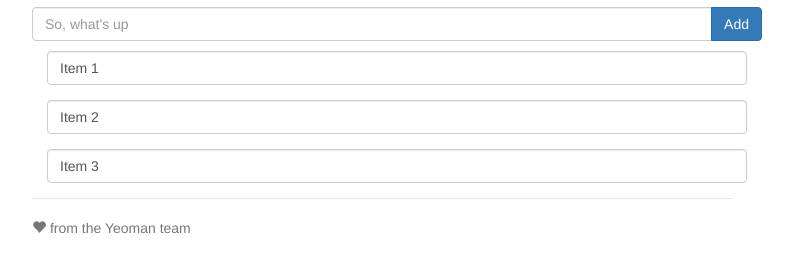
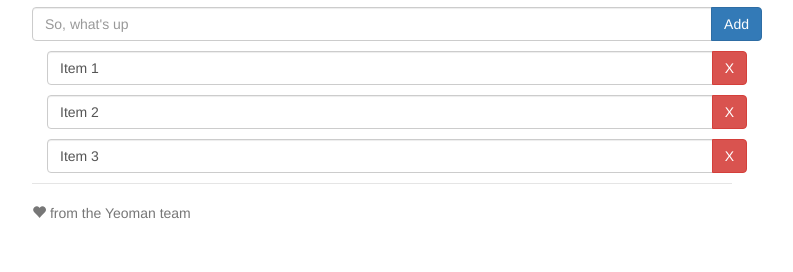
Before and after one commit to silver-io/firstYeomanApp, a website: page app/index.html in a window 1280 px wide. Shown: the part 166-438 px from the top of the page, without its empty margins (258-1051 px from the left). Drawn offline with nearby package versions, Linux system fonts and the light colour scheme; some packages are replaced by stand-ins of ours; files that its build step writes are made by us from their sources.

Commit message:
buttons can now be removed

```diff
--- a/app/index.html
+++ b/app/index.html
@@ -68,6 +68,8 @@
     <script src="bower_components/angular-animate/angular-animate.js"></script>
     <script src="bower_components/angular-touch/angular-touch.js"></script>
     <script src="bower_components/angular-route/angular-route.js"></script>
+    <script src="bower_components/jquery-ui/jquery-ui.js"></script>
+    <script src="bower_components/angular-ui-sortable/sortable.js"></script>
     <!-- endbower -->
     <!-- endbuild -->
 
--- a/app/scripts/controllers/main.js
+++ b/app/scripts/controllers/main.js
@@ -13,5 +13,8 @@ angular.module('firstYeomanAppApp')
     $scope.addTodo = function () {
   		$scope.todos.push($scope.todo);
   		$scope.todo = '';
-};
-  });
+		};
+		$scope.removeTodo = function (index) {
+			$scope.todos.splice(index, 1);
+		}
+});
--- a/app/views/main.html
+++ b/app/views/main.html
@@ -15,7 +15,10 @@
   <p></p>
 
   <!-- Todos list -->
-  <p class="form-group" ng-repeat="todo in todos">
+  <p class="input-group" ng-repeat="todo in todos">
     <input type="text" ng-model="todo" class="form-control">
+    <span class="input-group-btn">
+      <button class="btn btn-danger" ng-click="removeTodo($index)" aria-label="Remove">X</button>
+    </span>
   </p>
 </div>
--- a/bower.json
+++ b/bower.json
@@ -11,7 +11,9 @@
     "angular-sanitize": "~1.2.0",
     "angular-animate": "~1.2.0",
     "angular-touch": "~1.2.0",
-    "angular-route": "~1.2.0"
+    "angular-route": "~1.2.0",
+    "angular-ui-sortable": "~0.12.11",
+    "jquery-ui": "~1.11.1"
   },
   "devDependencies": {
     "angular-mocks": "~1.2.0",
```
